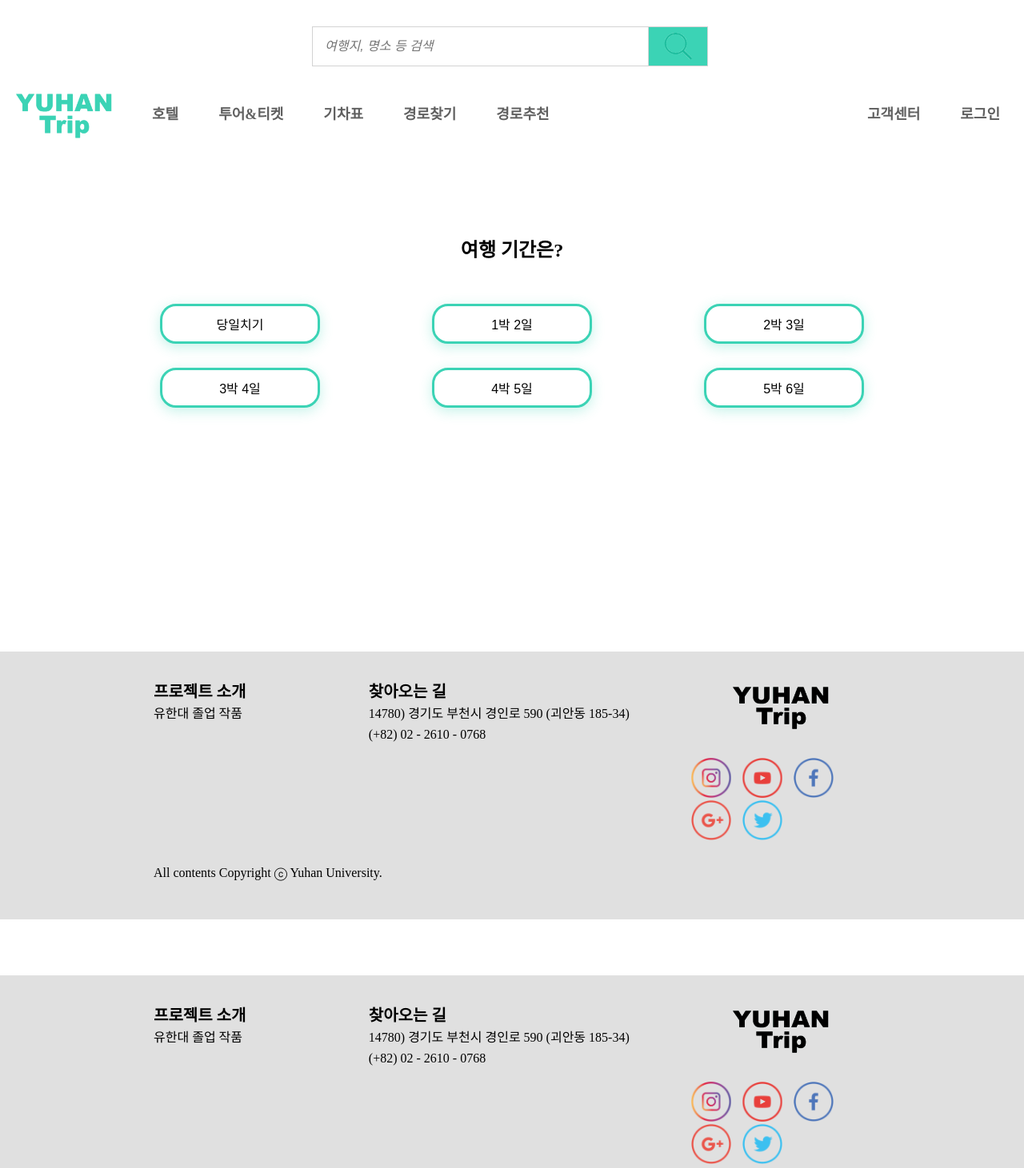
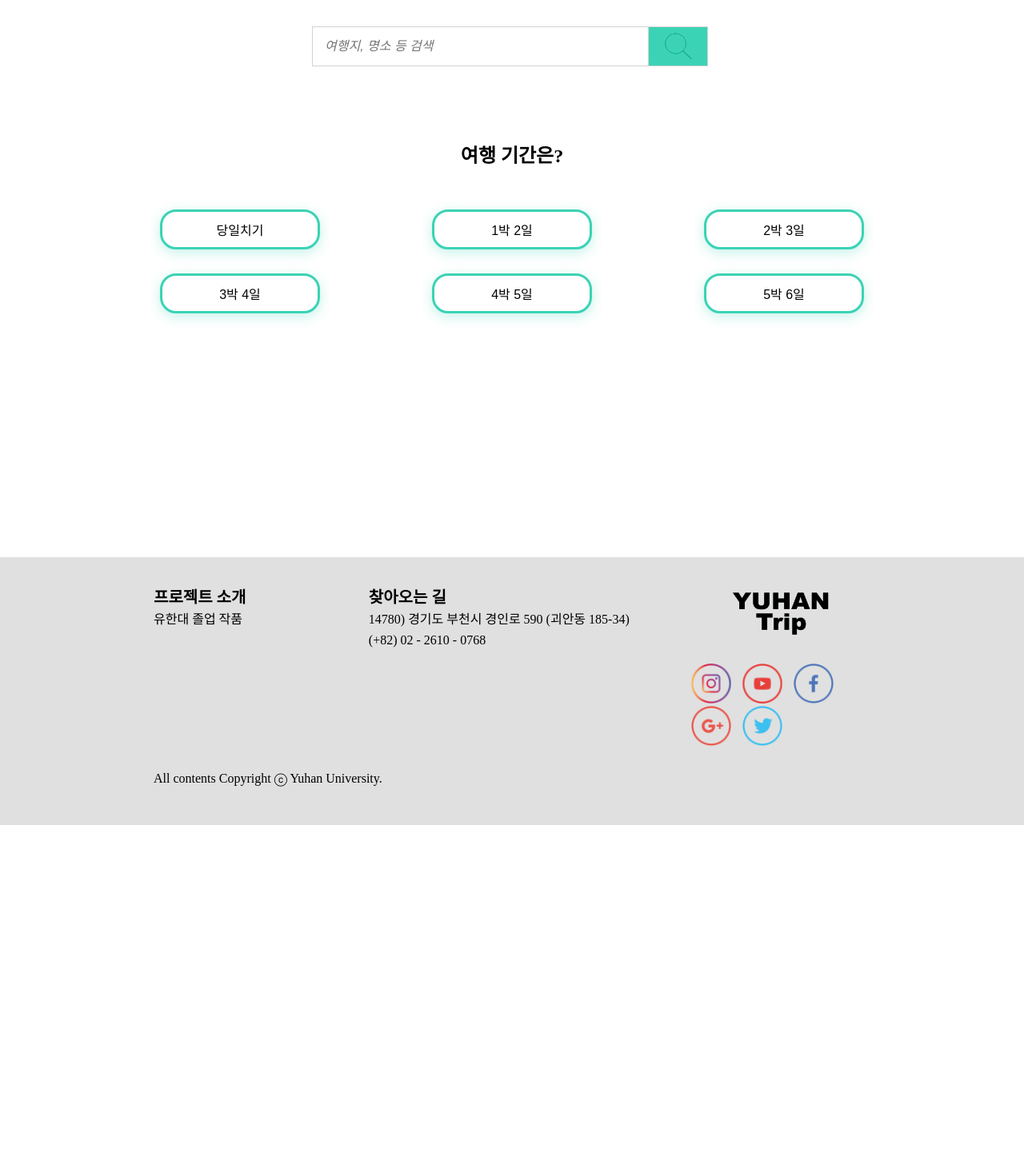
Before and after one commit to zeron13570/yuhan-trip, a SvelteKit app: page /routeChoice2 in a window 1280 px wide. Shown: the part 369-1830 px from the top of the page at 80% size. After the commit the page ends 1401 px from the top, so only its background shows below. Built offline with nearby package versions, Linux system fonts and the light colour scheme; a web font is replaced by a local one.

Commit message:
git commit

```diff
--- a/src/css/global.css
+++ b/src/css/global.css
@@ -61,7 +61,7 @@ header span{
     height: 50px;
     position: relative;
     display: flex;
-    margin: 0 auto;
+    margin: 0 auto 50px;
 }
 header span input{
     width:85%;
@@ -110,7 +110,7 @@ header span a button{
 footer{
     background-color: #e0e0e0;
     padding-top: 40px;
-    margin-top: 70px;
+    margin-top: 100px;
     padding-bottom: 50px;
 }
 footer div.footer::after{
--- a/src/routes/routeChoice2/+page.svelte
+++ b/src/routes/routeChoice2/+page.svelte
@@ -5,7 +5,7 @@
     import Map from "../../img/map.png"
 </script>
 <body>
-    <header>
+    <!-- <header>
         <nav>
             <ul>
                 <li><h1><a href="../"><img src={Logo} alt="Logo"></a></h1></li>
@@ -18,7 +18,7 @@
                 <li><a href="">고객센터</a></li>
             </ul>
         </nav>
-    </header>
+    </header> -->
     <div class="choice">
         <h1 class="ask">여행 기간은?</h1>
         <div class="routeContainer">
@@ -38,7 +38,7 @@
         }
     </script>
 
-    <footer>
+    <!-- <footer>
         <div class="footer">
             <div>
                 <h3>프로젝트 소개</h3>
@@ -46,7 +46,6 @@
             </div>
             <div>
                 <h3>찾아오는 길</h3>
-                <!-- 아이콘 백그라운드 이미지로 뿌림 -->
                 <address>
                     <p>14780) 경기도 부천시 경인로 590 (괴안동 185-34)</p>
                     <a href="tel:+820226100768">(+82) 02 - 2610 - 0768</a>
@@ -64,5 +63,5 @@
             </div>
             <p>All contents Copyright ⓒ Yuhan University.</p>
         </div>
-    </footer>
+    </footer> -->
 </body>
```
Also changed, not shown: src/routes/routeChoice1/+page.svelte (+4 -5 lines), src/routes/routeChoice3/+page.svelte (+4 -5 lines), src/routes/routeChoice4/+page.svelte (+4 -5 lines), src/routes/routeResult/+page.svelte (+4 -5 lines).
